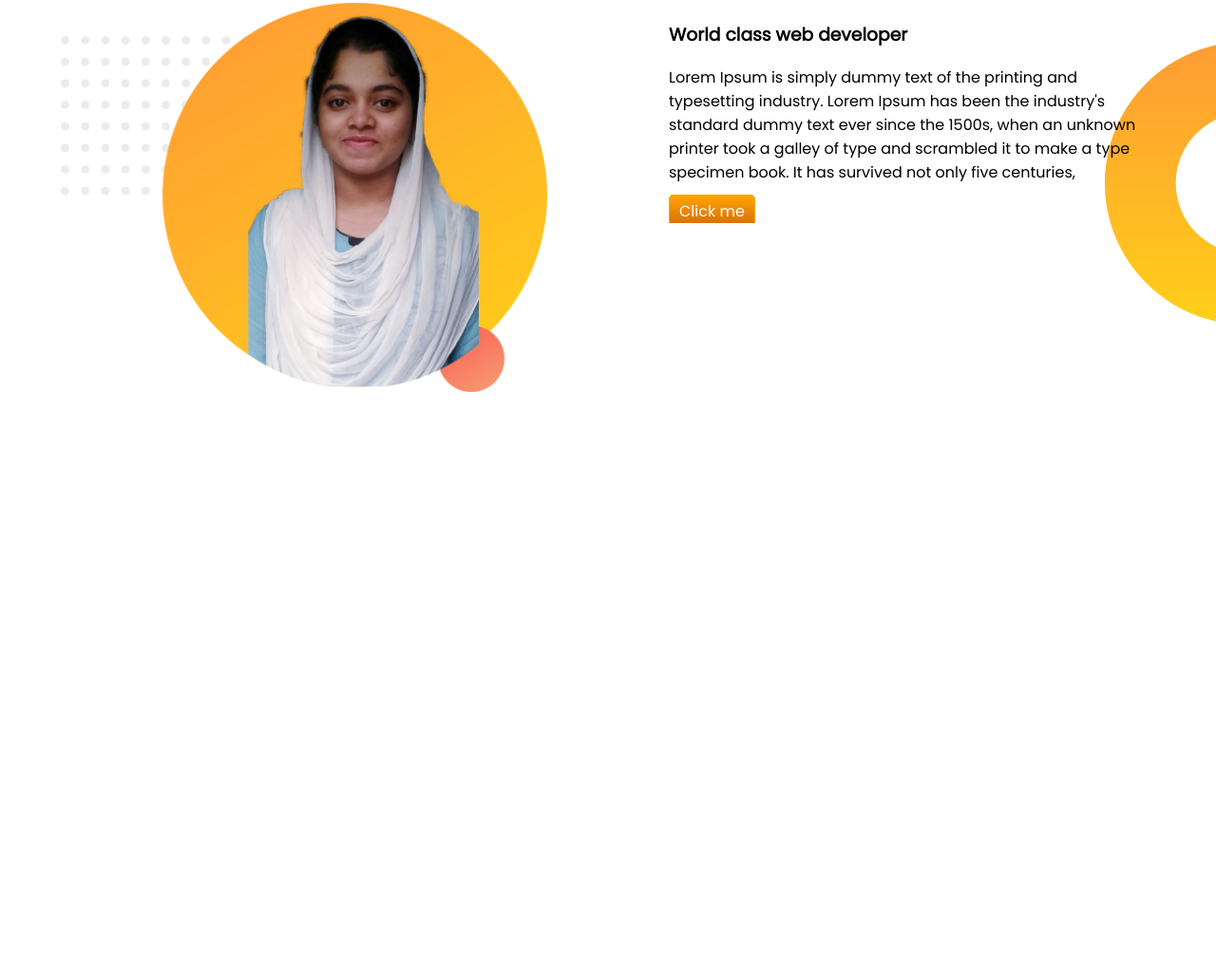
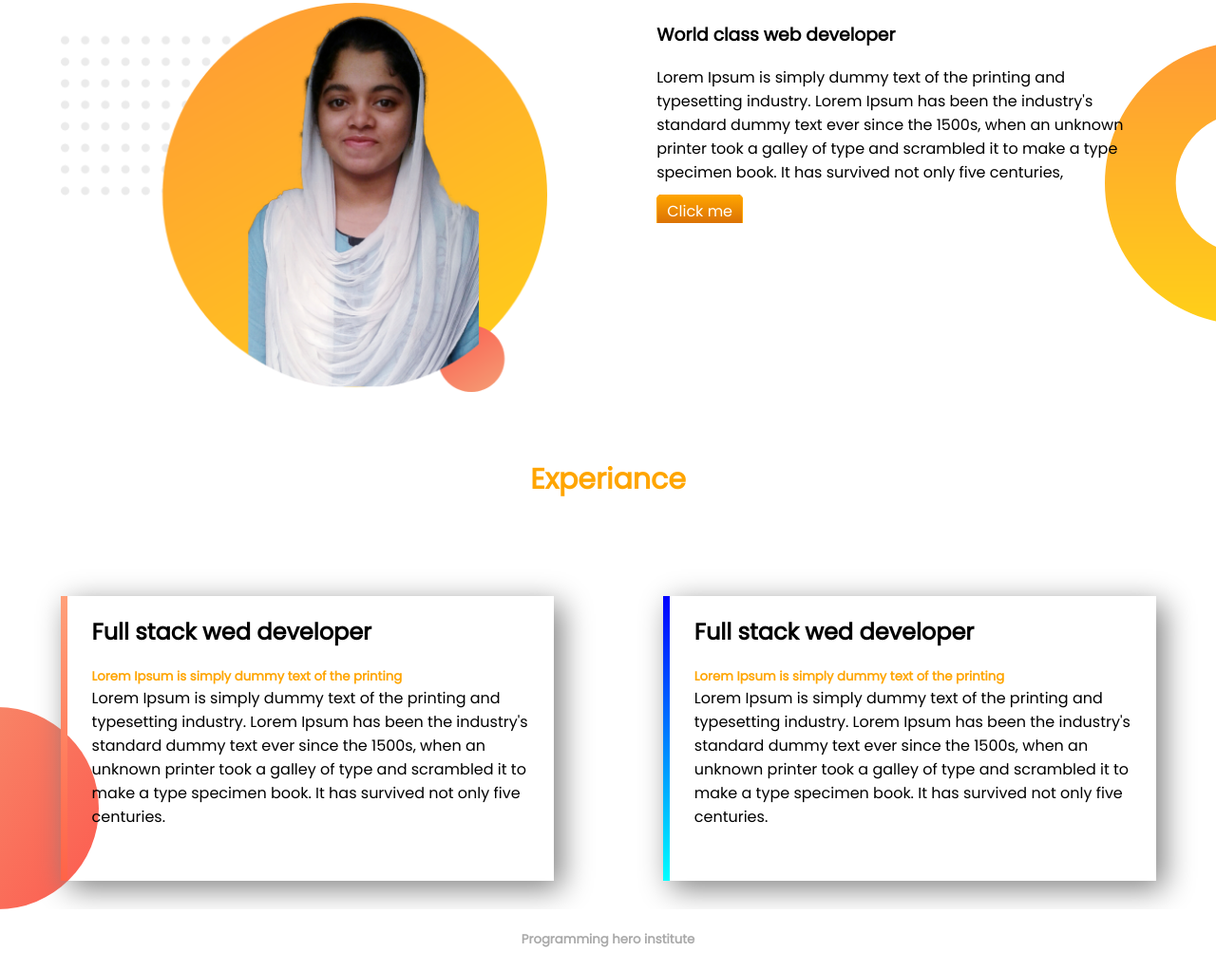
Before and after one commit to Jannatul-Mawa-prome/web-portfolio, a plain HTML site: page index.html in a window 1280 px wide. Shown: the part 557-1579 px from the top of the page at 95% size. Before the commit the page ends 1000 px from the top, so only its background shows below. Drawn offline with Linux system fonts and the light colour scheme.

Commit message:
complete website

```diff
--- a/index.html
+++ b/index.html
@@ -34,5 +34,21 @@
         </div>
       </div>
    </div>
+    <div class="experiance-area">
+      <h4>Experiance</h4>
+      <div class="half-width box" id="shadow">
+          <h2>Full stack wed developer</h2>
+          <h5 class="highlight">Lorem Ipsum is simply dummy text of the printing</h5>
+          <p>Lorem Ipsum is simply dummy text of the printing and typesetting industry. Lorem Ipsum has been the industry's standard dummy text ever since the 1500s, when an unknown printer took a galley of type and scrambled it to make a type specimen book. It has survived not only five centuries.</p>
+      </div>
+      <div class="half-width box"id="baby-web">
+          <h2 >Full stack wed developer</h2>
+          <h5 class="highlight">Lorem Ipsum is simply dummy text of the printing</h5>
+          <p>Lorem Ipsum is simply dummy text of the printing and typesetting industry. Lorem Ipsum has been the industry's standard dummy text ever since the 1500s, when an unknown printer took a galley of type and scrambled it to make a type specimen book. It has survived not only five centuries.</p>
+      </div>
+    </div>
+    <div class="footer">
+        <h5>Programming hero institute</h5>
+    </div>
 </body>
 </html>
--- a/style.css
+++ b/style.css
@@ -26,7 +26,7 @@ h1{
     width:40%;
     float: left;
     margin-left: 5%;
-    margin-right: 5%;
+    margin-right: 4%;
     overflow: hidden;
     margin-top: 60px;
 }
@@ -41,3 +41,50 @@ a{
     border-radius: 5px;
     color:white;
 }
+.experiance-area{
+    background-image: url("images/exp-bg.png");
+    background-repeat: no-repeat;
+    background-position: left bottom;
+    overflow: hidden;
+}
+.experiance-area h4{
+ color:orange;
+ font-size: 30px;
+ text-align: center;
+}
+.box{
+    border:0px solid white;
+    box-shadow: 8px 8px 30px gray;
+    height: 300px;
+    margin-bottom: 30px;
+}
+.box h2{
+    font-weight: 700;
+    width:90%;
+    margin:20px auto;
+
+}
+.box h5{
+    margin-bottom: 0;
+    width:90%;
+    margin: auto;
+}
+.box p{
+    font-size: 16px;
+    width:90%;
+    margin: auto;
+}
+#shadow{
+    border-left:7px solid ;
+    border-image:linear-gradient(180deg,lightsalmon ,tomato);
+    border-image-slice: 1;
+}
+#baby-web{
+    border-left:7px solid ;
+    border-image:linear-gradient(180deg,blue ,cyan);
+    border-image-slice: 1;
+}
+.footer h5{
+    color: darkgrey;
+    text-align: center;
+}
```
Also changed, not shown: images/exp-bg.png (added).
